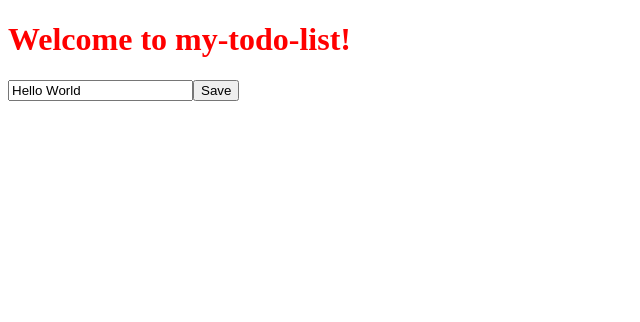
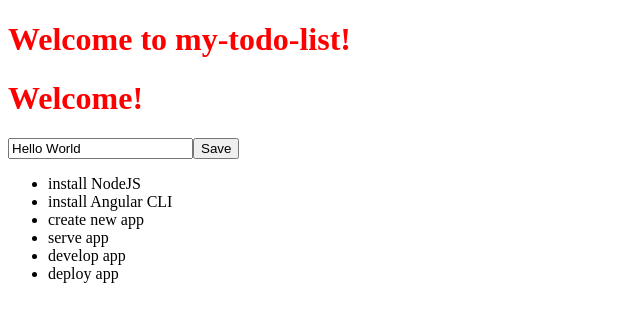
Before and after one commit to ozgegurel/angular-todo-app, an Angular app: page / in a window 1280 px wide. Shown: the top 322 px of the page, without its empty margins (0-640 px from the left). Built offline with nearby package versions, Linux system fonts and the light colour scheme.

Commit message:
add ng directives

```diff
--- a/src/app/app.component.ts
+++ b/src/app/app.component.ts
@@ -4,14 +4,32 @@ import { Component } from '@angular/core';
   selector: 'app-root',
   //templateUrl: './app.component.html',
   template: `
+
   <h1>
     Welcome to {{ title }}!
   </h1>
 
+  <h1 *ngIf="userLoggedIn">Welcome!</h1>
+
   <app-input-button-unit></app-input-button-unit>
+
+  <ul>
+    <li *ngFor="let todoItem of todoList">
+      {{ todoItem.title }}
+    </li>
+  </ul>
 `,
   styleUrls: ['./app.component.css']
 })
 export class AppComponent {
   title = 'my-todo-list';
+  userLoggedIn = true;
+  todoList = [
+    {title: 'install NodeJS'},
+    {title: 'install Angular CLI'},
+    {title: 'create new app'},
+    {title: 'serve app'},
+    {title: 'develop app'},
+    {title: 'deploy app'},
+  ];
 }
```
